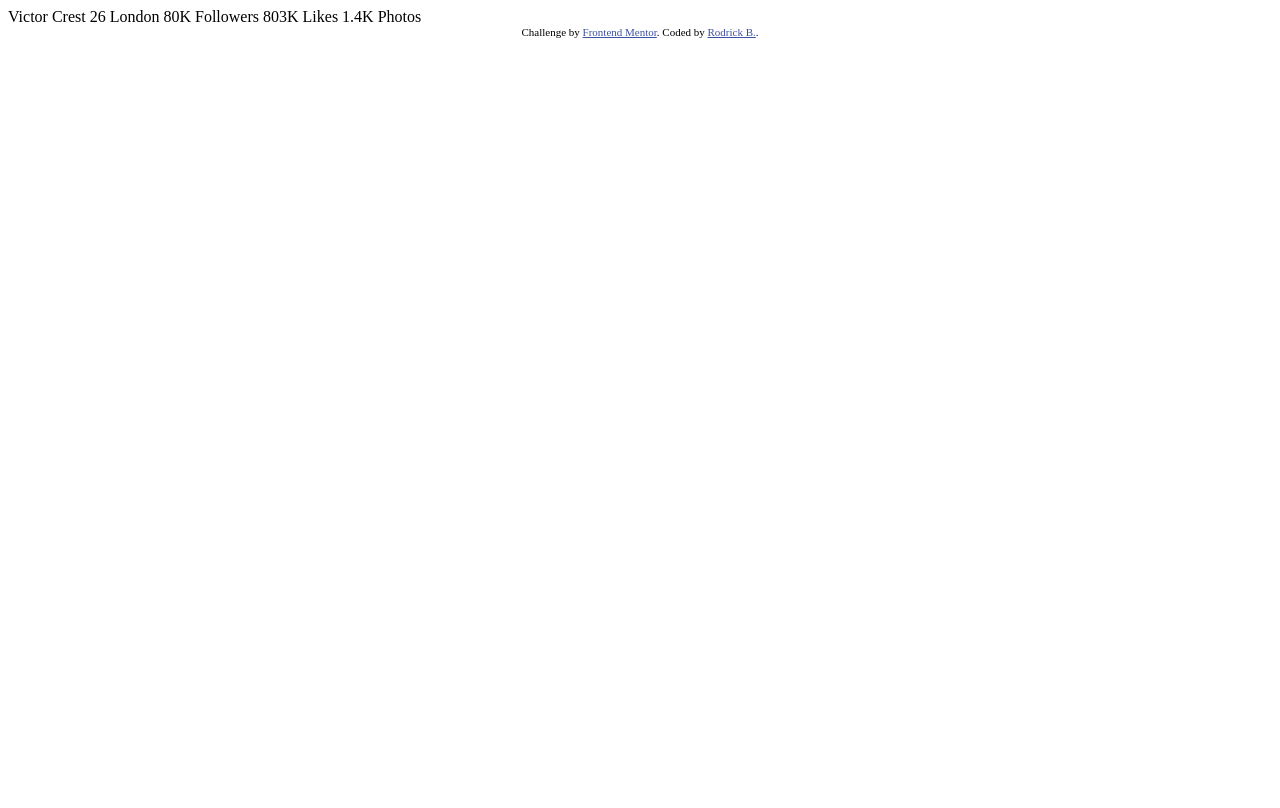
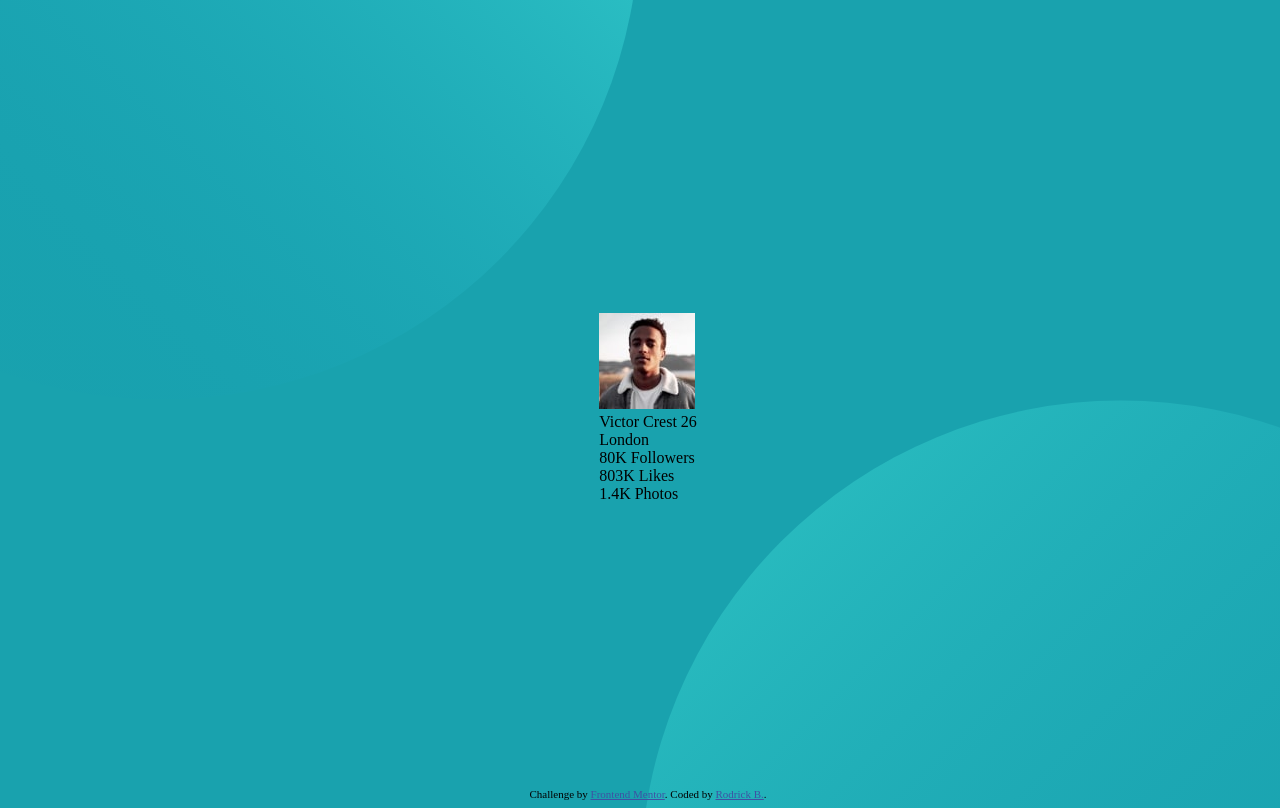
Before and after one commit to bloom305/FEM_profile-card, a website built with Parcel: page index.html in a window 1280 px wide. Built offline with nearby package versions, Linux system fonts and the light colour scheme.

Commit message:
Setup background

```diff
--- a/index.html
+++ b/index.html
@@ -2,31 +2,55 @@
 <html lang="en">
 <head>
     <meta charset="UTF-8">
-    <meta name="viewport" content="width=device-width, initial-scale=1.0">
-    <!-- displays site properly based on user's device -->
-
-    <link rel="icon" type="image/png" sizes="32x32" href="./images/favicon-32x32.png">
-
+    <meta name="viewport"
+          content="width=device-width, initial-scale=1.0">
+    <link rel="icon"
+          type="image/png"
+          sizes="32x32"
+          href="./images/favicon-32x32.png">
     <title>Frontend Mentor | Profile card component</title>
-
-    <link rel="stylesheet" href="./styles/style.css">
+    <link rel="stylesheet"
+          href="./styles/style.css">
 </head>
 <body>
-Victor Crest
-26
-London
+<main>
+    <div class="card">
+        <div class="top"></div>
+        <div class="image"><img src="./images/image-victor.jpg"
+                                alt="profile"></div>
+        <div class="bottom">
+            <div class="info">
+                <div class="details">
+                    Victor Crest
+                    26
+                </div>
+                <div class="location">London</div>
+            </div>
+            <div class="metrics">
+                <div class="followers">
+                    <span class="count">80K</span>
+                    <span class="metric">Followers</span>
+                </div>
 
-80K
-Followers
+                <div class="likes">
+                    <span class="count">803K</span>
+                    <span class="metric">Likes</span>
+                </div>
 
-803K
-Likes
+                <div class="photos">
+                    <span class="count">1.4K</span>
+                    <span class="metric">Photos</span>
+                </div>
+            </div>
+        </div>
+    </div>
+</main>
 
-1.4K
-Photos
-<div class="attribution">
-    Challenge by <a href="https://www.frontendmentor.io?ref=challenge" target="_blank">Frontend Mentor</a>.
+
+<footer class="attribution">
+    Challenge by <a href="https://www.frontendmentor.io?ref=challenge"
+                    target="_blank">Frontend Mentor</a>.
     Coded by <a href="#">Rodrick B.</a>.
-</div>
+</footer>
 </body>
 </html>
--- a/styles/style.css
+++ b/styles/style.css
@@ -1,3 +1,38 @@
+:root {
+    --cyan-dark: hsl(185, 75%, 39%);
+    --blue-dark-desaturated: hsl(229, 23%, 23%);
+    --blue-dark-grayish: hsl(227, 10%, 46%);
+    --gray-dark: hsl(0, 0%, 59%);
+}
+
+html, body {
+    width: 100%;
+    height: 100%;
+}
+
+body {
+    background-color: var(--cyan-dark) !important;
+    background: no-repeat bottom 50vh right 25vw url("../images/bg-pattern-top.svg"), no-repeat top 50vh left 25vw url("../images/bg-pattern-bottom.svg");
+    display: flex;
+    flex-direction: column;
+    align-items: center;
+}
+
+main {
+    height: 100%;
+    display: flex;
+    align-items: center;
+}
+
+.card {
+
+}
+
+footer {
+    position: absolute;
+    bottom: 0;
+}
+
 .attribution {
     font-size: 11px;
     text-align: center;
@@ -6,3 +41,15 @@
 .attribution a {
     color: hsl(228, 45%, 44%);
 }
+
+@media screen and (min-width: 768px ) {
+    body {
+        background: no-repeat bottom 50vh right 50vw / 75% url("../images/bg-pattern-top.svg"), no-repeat top 50vh left 50vw / 75% url("../images/bg-pattern-bottom.svg");
+    }
+}
+
+@media screen and (min-width: 1900px ) {
+    body {
+        background: no-repeat bottom 50vh right 50vw / 75% url("../images/bg-pattern-top.svg"), no-repeat top 50vh left 50vw / 75% url("../images/bg-pattern-bottom.svg");
+    }
+}
```
Also changed, not shown: 1 other file.
